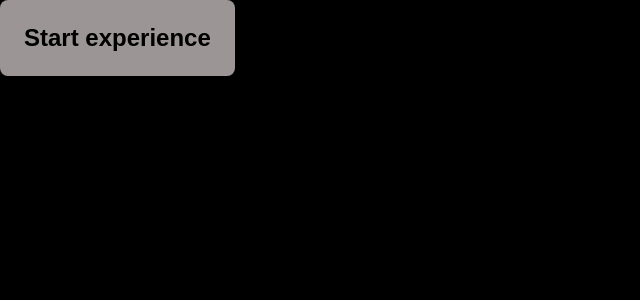
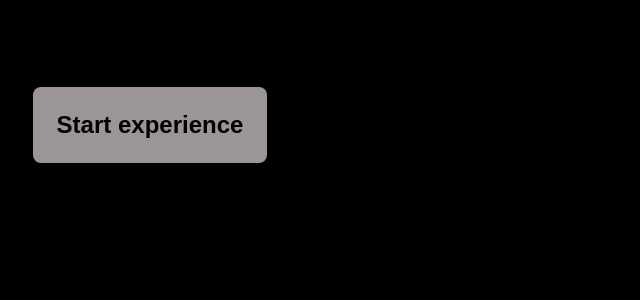
Before and after one commit to zoriregueiro/Cervezas, a React (Create React App) app: page / in a window 1280 px wide. Shown: the top 300 px of the page, without its empty margins (0-640 px from the left). Built offline with nearby package versions, Linux system fonts and the light colour scheme.

Commit message:
remove warning

```diff
--- a/src/App.css
+++ b/src/App.css
@@ -4,7 +4,6 @@
   box-sizing: border-box;
 }
 body {
-  /* background-color: rgba(125, 131, 138, 0.563); */
   background-color: black;
 
 }
@@ -146,22 +145,15 @@ body {
   left: 4rem;
  }
 
- /* .home {
+ .home {
   width: 300px;
   height: 250px;
   position: absolute;
-  top: 0;
-  left: 0;
-  bottom: 0;
-  right: 0;
-  margin: auto;
-   background-color: rgba(255, 246, 246, 0.608);
-  border-radius: 1rem;
-  box-shadow: 2px 0px 20px 0px rgba(00, 0, 0, 0.6);
+  background-color: black;
   display: flex;
   align-items: center;
   justify-content: center;
- } */
+ }
 
 button{
   padding: 1.5rem;
@@ -171,6 +163,6 @@ button{
   color: black;
   font-weight: bolder;
   font-size: 1.5rem;
-  justify-content: center;
+
   border: none;
 }
--- a/src/views/Beers.jsx
+++ b/src/views/Beers.jsx
@@ -17,7 +17,9 @@ const Beers = () => {
     setFilter((searchParams.get("query") || "").toUpperCase());
     const loadData = ()=> loadBeers();
     loadData();
+     // eslint-disable-next-line
   }, []);
+
 
   const filterData = (e) => {
     setFilter(e.target.value.toUpperCase());
--- a/src/views/HomePage.jsx
+++ b/src/views/HomePage.jsx
@@ -1,5 +1,4 @@
 import { useNavigate } from "react-router-dom";
-
 
 
 function HomePage() {
--- a/src/views/detalles.jsx
+++ b/src/views/detalles.jsx
@@ -4,6 +4,7 @@ import { getBeer } from "../sevices";
 
 function Detalles() {
   const { id } = useParams();
+   // eslint-disable-next-line
   const navigate = useNavigate();
   const [beer, setBeer] = useState({});
 
```
Also changed, not shown: src/views/Header.jsx (+12 -12 lines), src/HomePage.css (added).
